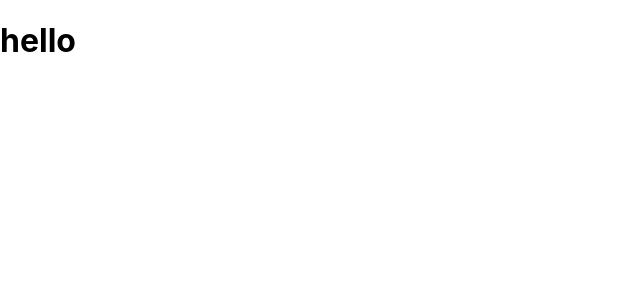
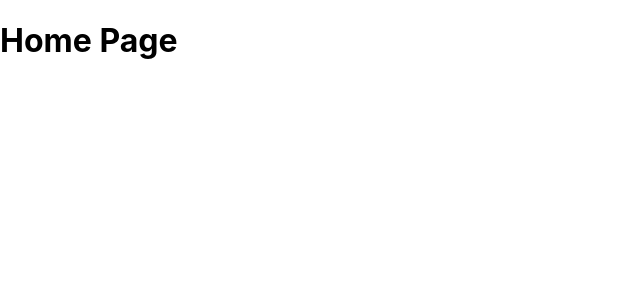
Before and after one commit to GageVanK/DeSo-Blockchain-ReactJS-Starter-Template, a React (Create React App) app: page / in a window 1280 px wide. Shown: the top 300 px of the page, without its empty margins (0-640 px from the left). Built offline with nearby package versions, Linux system fonts and the light colour scheme.

Commit message:
adding react-router-dom

```diff
--- a/package.json
+++ b/package.json
@@ -8,6 +8,7 @@
     "@testing-library/user-event": "^13.5.0",
     "react": "^18.2.0",
     "react-dom": "^18.2.0",
+    "react-router-dom": "^6.6.1",
     "react-scripts": "5.0.1",
     "web-vitals": "^2.1.4"
   },
--- a/src/App.js
+++ b/src/App.js
@@ -1,8 +1,23 @@
-
+import { BrowserRouter, Routes, Route } from 'react-router-dom'
+import Profile from './pages/Profile'
+import Wallet from './pages/Wallet'
+import Notifications from './pages/Notifications'
+import Discover from './pages/Discover'
+import Home from './pages/Home'
+import Messages from './pages/Messages'
 
 function App() {
   return (
-    <h1>hello</h1>
+    <BrowserRouter>
+      <Routes>
+        <Route path="/profile" element={ <Profile /> } />
+        <Route path="/messages" element={ <Messages /> } />
+        <Route path="/notifications" element={ <Notifications /> } />
+        <Route path="/discover" element={ <Discover /> } />
+        <Route path="/wallet" element={ <Wallet/> } />
+        <Route path="/" element={ <Home /> } />
+      </Routes>
+    </BrowserRouter>
   );
 }
 
```
Also changed, not shown: 1 other file (tests, documents, lock files or other folders).
